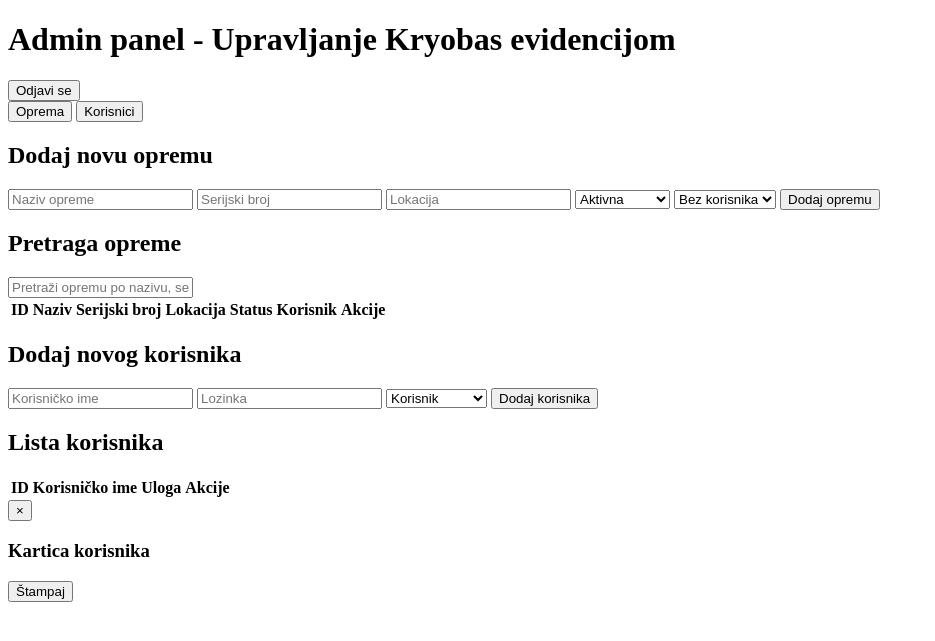
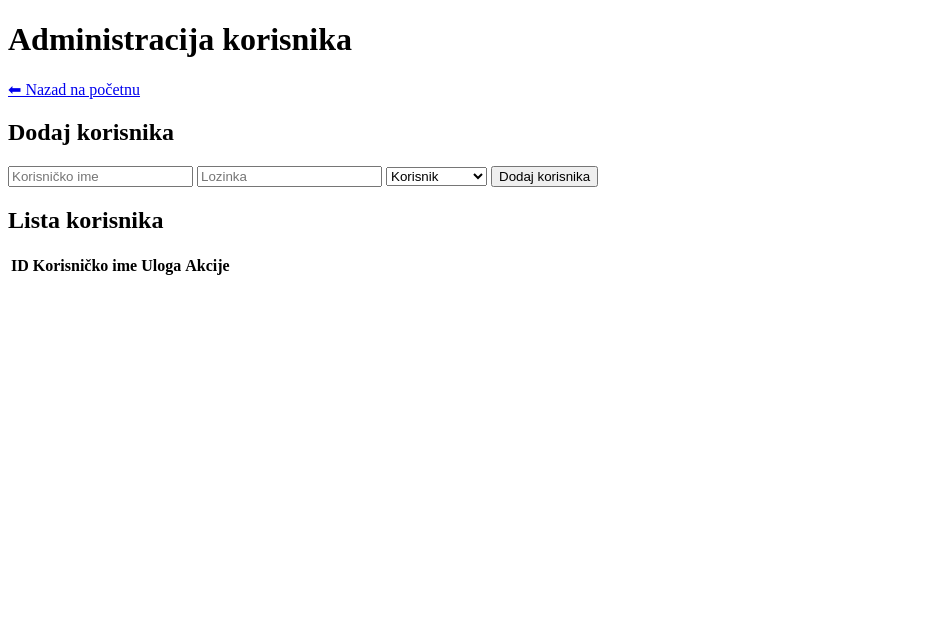
Before and after one commit to simivan/res-menagement, a Flask app: template templates/admin.html in a window 1280 px wide. Shown: the top 641 px of the page, without its empty margins (0-935 px from the left). Run offline with Flask 3, Linux system fonts and the light colour scheme; the template is opened without the code that fills it, so the values that code supplies are empty.

Commit message:
Update admin.html

```diff
--- a/templates/admin.html
+++ b/templates/admin.html
@@ -3,63 +3,21 @@
 <head>
   <meta charset="UTF-8" />
   <meta name="viewport" content="width=device-width, initial-scale=1" />
-  <title>Admin panel - Kryobas Inventory</title>
+  <title>Administracija - Resource Management</title>
   <link rel="stylesheet" href="{{ url_for('static', filename='style.css') }}" />
 </head>
 <body>
   <header>
-    <h1>Admin panel - Upravljanje Kryobas evidencijom</h1>
-    <button id="logout-btn">Odjavi se</button>
+    <h1>Administracija korisnika</h1>
+    <div>
+      <a href="{{ url_for('index') }}">⬅ Nazad na početnu</a>
+    </div>
   </header>
 
-  <nav class="tabs">
-    <button class="tab-btn active" data-tab="equipment-tab">Oprema</button>
-    <button class="tab-btn" data-tab="users-tab">Korisnici</button>
-  </nav>
-
   <main>
-    <!-- Oprema -->
-    <section id="equipment-tab" class="tab-content active">
-      <h2>Dodaj novu opremu</h2>
-      <form id="add-equipment-form" autocomplete="off">
-        <input type="text" name="name" placeholder="Naziv opreme" required />
-        <input type="text" name="serial_number" placeholder="Serijski broj" required />
-        <input type="text" name="location" placeholder="Lokacija" required />
-        <select name="status" required>
-          <option value="aktivna">Aktivna</option>
-          <option value="na_skladistu">Na skladištu</option>
-          <option value="za_otpis">Za otpis</option>
-          <option value="otpisana">Otpisana</option>
-        </select>
-        <select name="user_id">
-          <option value="">Bez korisnika</option>
-        </select>
-        <button type="submit">Dodaj opremu</button>
-      </form>
-
-      <h2>Pretraga opreme</h2>
-      <input type="text" id="search-equipment" placeholder="Pretraži opremu po nazivu, serijskom broju, lokaciji ili korisniku..." />
-
-      <table id="equipment-table">
-        <thead>
-          <tr>
-            <th>ID</th>
-            <th>Naziv</th>
-            <th>Serijski broj</th>
-            <th>Lokacija</th>
-            <th>Status</th>
-            <th>Korisnik</th>
-            <th>Akcije</th>
-          </tr>
-        </thead>
-        <tbody></tbody>
-      </table>
-    </section>
-
-    <!-- Korisnici -->
-    <section id="users-tab" class="tab-content">
-      <h2>Dodaj novog korisnika</h2>
-      <form id="add-user-form" autocomplete="off">
+    <section>
+      <h2>Dodaj korisnika</h2>
+      <form id="add-user-form">
         <input type="text" name="username" placeholder="Korisničko ime" required />
         <input type="password" name="password" placeholder="Lozinka" required />
         <select name="role" required>
@@ -68,7 +26,9 @@
         </select>
         <button type="submit">Dodaj korisnika</button>
       </form>
+    </section>
 
+    <section>
       <h2>Lista korisnika</h2>
       <table id="users-table">
         <thead>
@@ -84,33 +44,6 @@
     </section>
   </main>
 
-  <div id="print-modal" class="modal hidden" tabindex="-1">
-    <div class="modal-content">
-      <button class="close-btn" id="close-print-modal">&times;</button>
-      <h3>Kartica korisnika</h3>
-      <div id="print-content"></div>
-      <button id="print-btn">Štampaj</button>
-    </div>
-  </div>
-
   <script src="{{ url_for('static', filename='main.js') }}"></script>
-  <script>
-    const tabs = document.querySelectorAll('.tab-btn');
-    const tabContents = document.querySelectorAll('.tab-content');
-    tabs.forEach(tab => {
-      tab.addEventListener('click', () => {
-        tabs.forEach(t => t.classList.remove('active'));
-        tabContents.forEach(tc => tc.classList.remove('active'));
-        tab.classList.add('active');
-        document.getElementById(tab.dataset.tab).classList.add('active');
-      });
-    });
-
-    document.getElementById('logout-btn').onclick = () => {
-      fetch('/logout', {method: 'POST'})
-        .then(() => window.location.href = '/login')
-        .catch(() => window.location.href = '/login');
-    };
-  </script>
 </body>
 </html>
```
